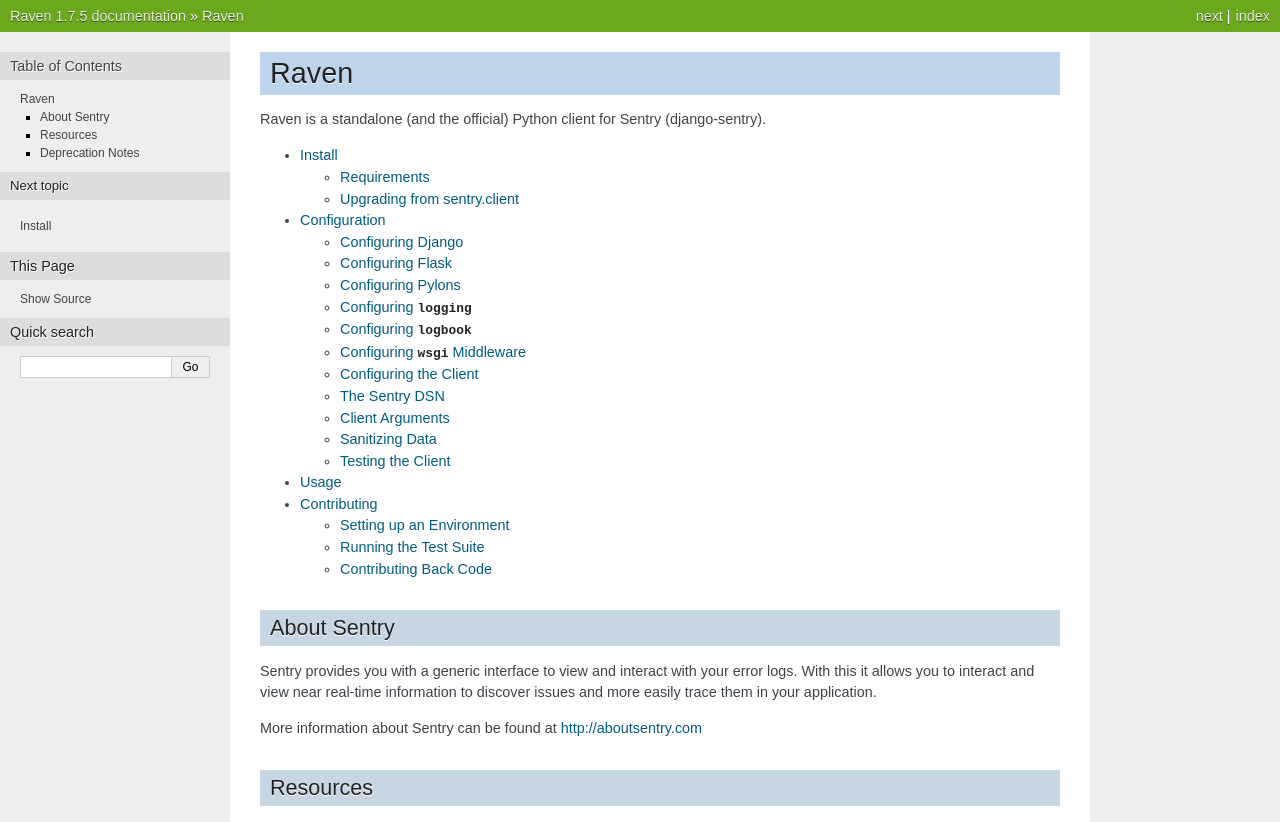
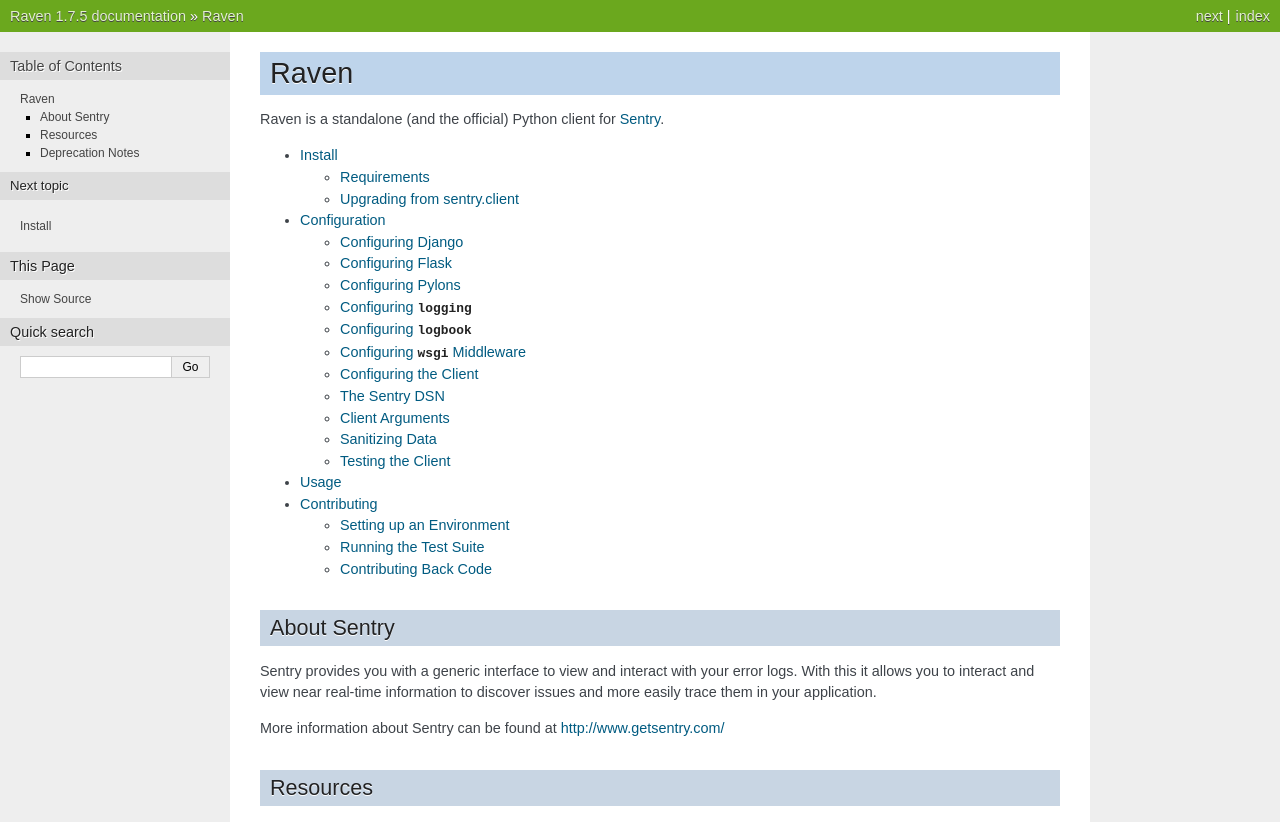
Before and after one commit to JohnFredok/apm-agent-python, a Sphinx documentation site: the page built from docs/index.rst, in a window 1280 px wide. Shown: the top 822 px of the page. Built offline with Sphinx 7.4.7, drawn with Linux system fonts in a browser that asks for light colours.

Commit message:
Update links to Sentry

```diff
--- a/docs/index.rst
+++ b/docs/index.rst
@@ -1,7 +1,7 @@
 Raven
 =====
 
-Raven is a standalone (and the official) Python client for Sentry (django-sentry).
+Raven is a standalone (and the official) Python client for `Sentry <http://www.getsentry.com/>`_.
 
 .. toctree::
    :maxdepth: 2
@@ -18,7 +18,7 @@
 it allows you to interact and view near real-time information to discover issues and more
 easily trace them in your application.
 
-More information about Sentry can be found at http://aboutsentry.com
+More information about Sentry can be found at http://www.getsentry.com/
 
 Resources
 ---------
```
